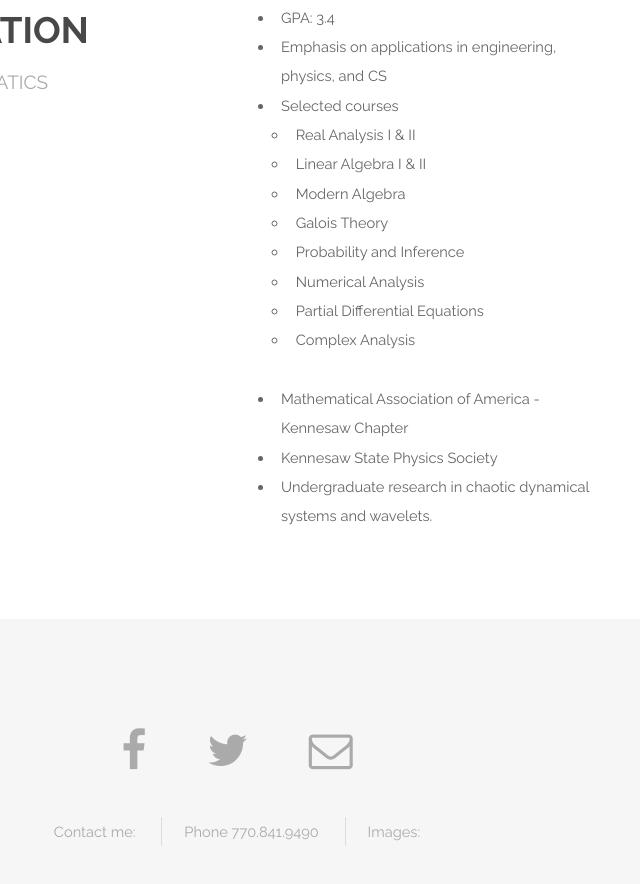
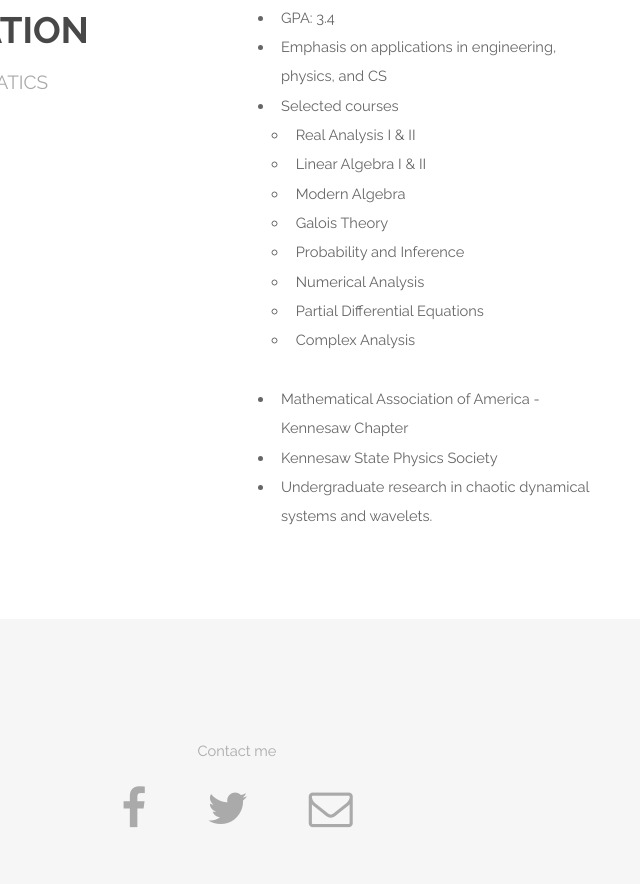
Before and after one commit to wlvc/wlvc.github.io, a plain HTML site: page index.html in a window 1280 px wide. Shown: the part 1782-2666 px from the top of the page, without its empty margins (403-1043 px from the left). Drawn offline with Linux system fonts and the light colour scheme.

Commit message:
Update index.html

```diff
--- a/index.html
+++ b/index.html
@@ -238,15 +238,11 @@
 		<!-- Footer -->
 			<footer id="footer">
 				<div class="container">
+					<p>Contact me</p>
 					<ul class="icons">
 						<li><a href="#" class="icon fa-facebook"></a></li>
 						<li><a href="#" class="icon fa-twitter"></a></li>
 						<li><a href="mailto:wlvchandler@gmail.com" class="icon fa-envelope-o"></a></li>
-					</ul>
-					<ul class="copyright">
-						<li>Contact me:</li>
-						<li>Phone 770.841.9490</li>
-						<li>Images: <a href="mailto:wlvchandler@gmail.com"></a></li>
 					</ul>
 				</div>
 			</footer>
```
